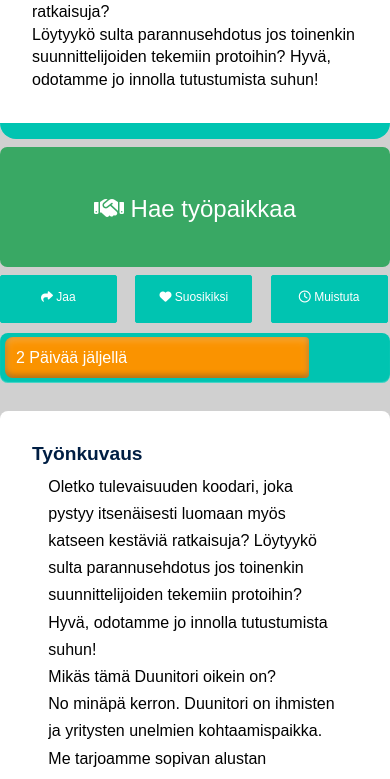
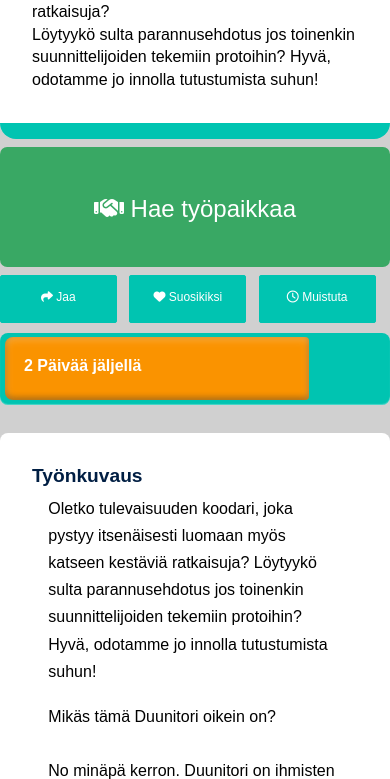
Before and after one commit to Squidlider/Joblisting2.0, a plain HTML site: page index.html in a window 390 px wide. Shown: the part 321-1100 px from the top of the page. Drawn offline with nearby package versions, Linux system fonts and the light colour scheme.

Commit message:
bar height, Mobile fixes

```diff
--- a/styles/progress.scss
+++ b/styles/progress.scss
@@ -1,5 +1,8 @@
+$typeface: "Source Sans Pro", sans-serif;
+$mainfont: "Montserrat", sans-serif;
+
 .meter {
-  height: 50px;
+  height: 72px;
   position: relative;
   margin: 10px 0 20px 0;
   background: #00c4b1;
@@ -10,7 +13,9 @@
   box-shadow: inset 0 -1px 1px rgba(255, 255, 255, 0.3);
 
   span {
-    padding: 0.7em;
+    font-family: $typeface;
+    font-weight: 700;
+    padding: 1.2em;
     color: white;
   }
 }
--- a/styles/styles.scss
+++ b/styles/styles.scss
@@ -318,6 +318,7 @@
 
   .button2 {
     font-size: 12px;
+    margin-right: 0.7em;
 
     .fa {
       font-size: initial;
```
Also changed, not shown: index.html (+2 -0 lines), styles/progress.css, styles/styles.css, 2 other files.
